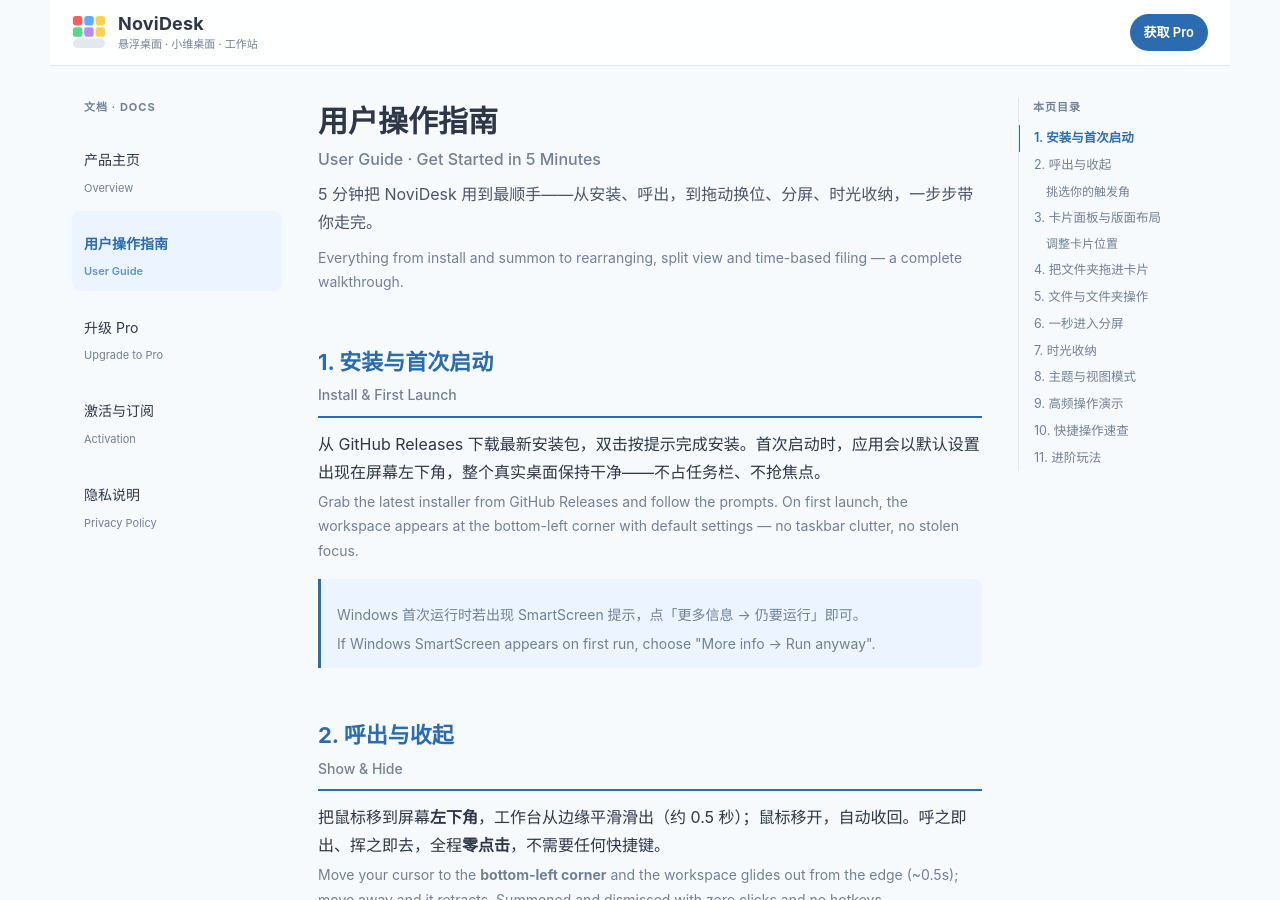
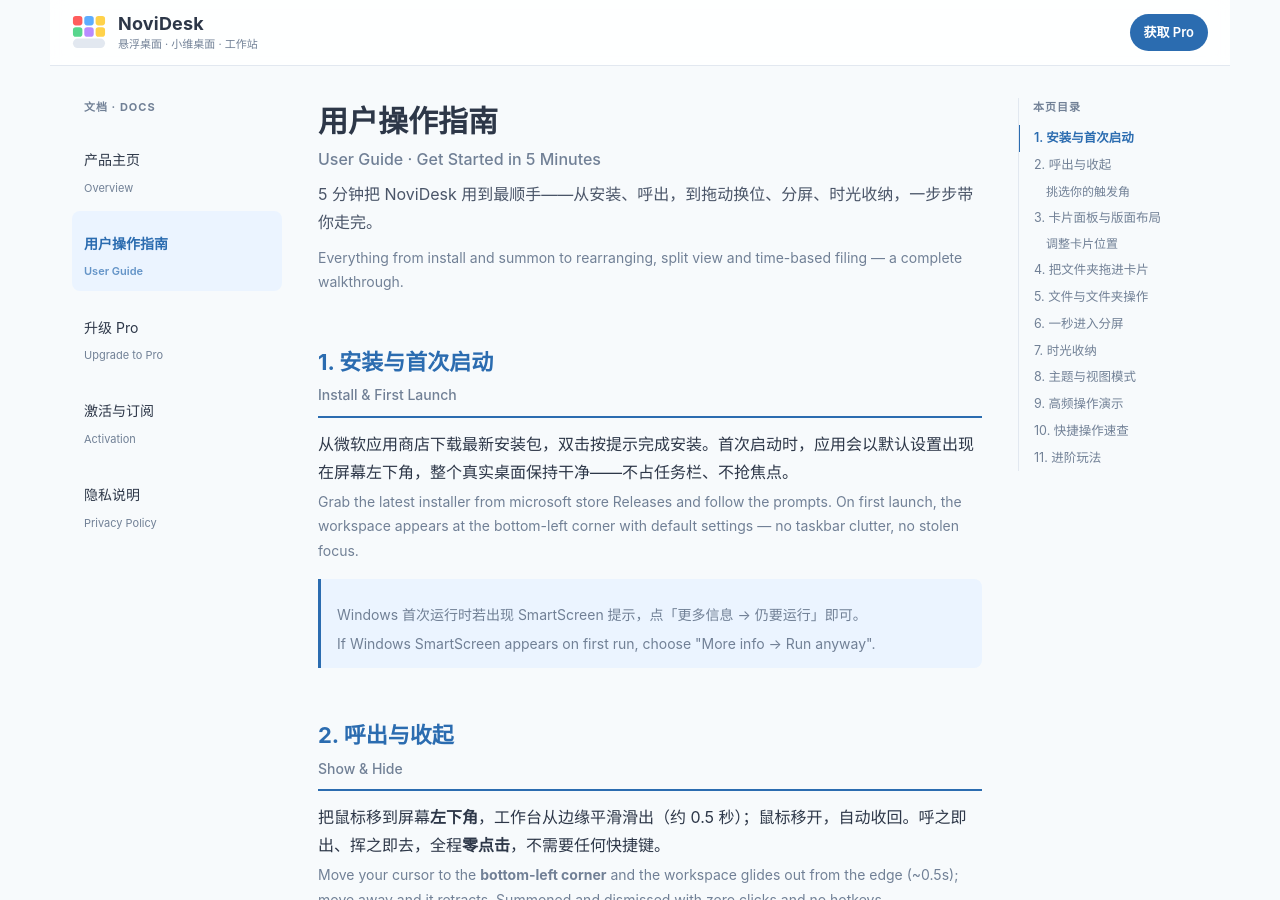
Before and after one commit to tech-littlesoft/NoviDesk, a Jekyll site: the page built from guide.md, in a window 1280 px wide and 900 px high. Built offline with Jekyll 4.4.1, drawn with Linux system fonts in a browser that asks for light colours.

```diff
--- a/guide.md
+++ b/guide.md
@@ -13,8 +13,8 @@ toc: true
 
 ## 1. 安装与首次启动 <span class="en">Install &amp; First Launch</span>
 
-<p class="zh">从 GitHub Releases 下载最新安装包，双击按提示完成安装。首次启动时，应用会以默认设置出现在屏幕左下角，整个真实桌面保持干净——不占任务栏、不抢焦点。</p>
-<p class="en">Grab the latest installer from GitHub Releases and follow the prompts. On first launch, the workspace appears at the bottom-left corner with default settings — no taskbar clutter, no stolen focus.</p>
+<p class="zh">从微软应用商店下载最新安装包，双击按提示完成安装。首次启动时，应用会以默认设置出现在屏幕左下角，整个真实桌面保持干净——不占任务栏、不抢焦点。</p>
+<p class="en">Grab the latest installer from microsoft store Releases and follow the prompts. On first launch, the workspace appears at the bottom-left corner with default settings — no taskbar clutter, no stolen focus.</p>
 
 <blockquote>
   <p class="zh">Windows 首次运行时若出现 SmartScreen 提示，点「更多信息 → 仍要运行」即可。</p>
```
Also changed, not shown: buy.md (+2 -2 lines).
